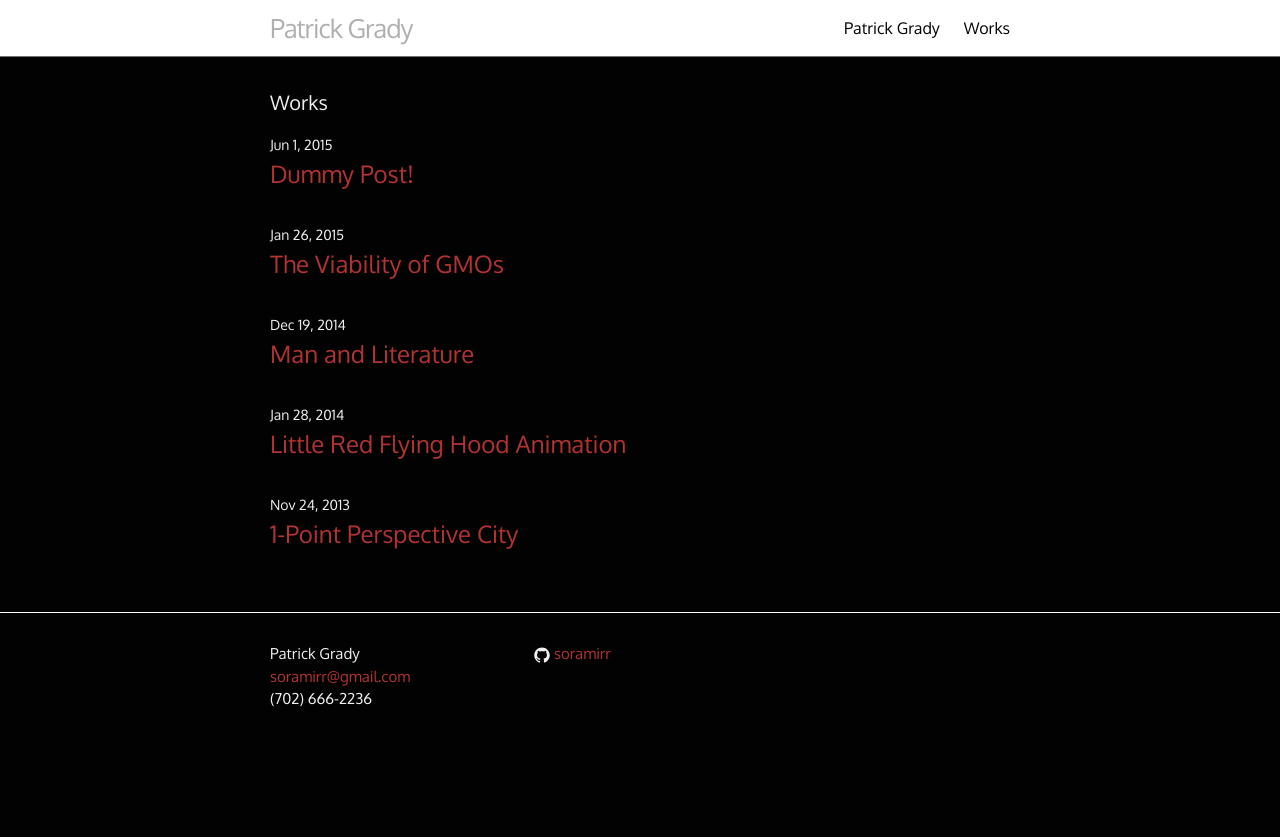
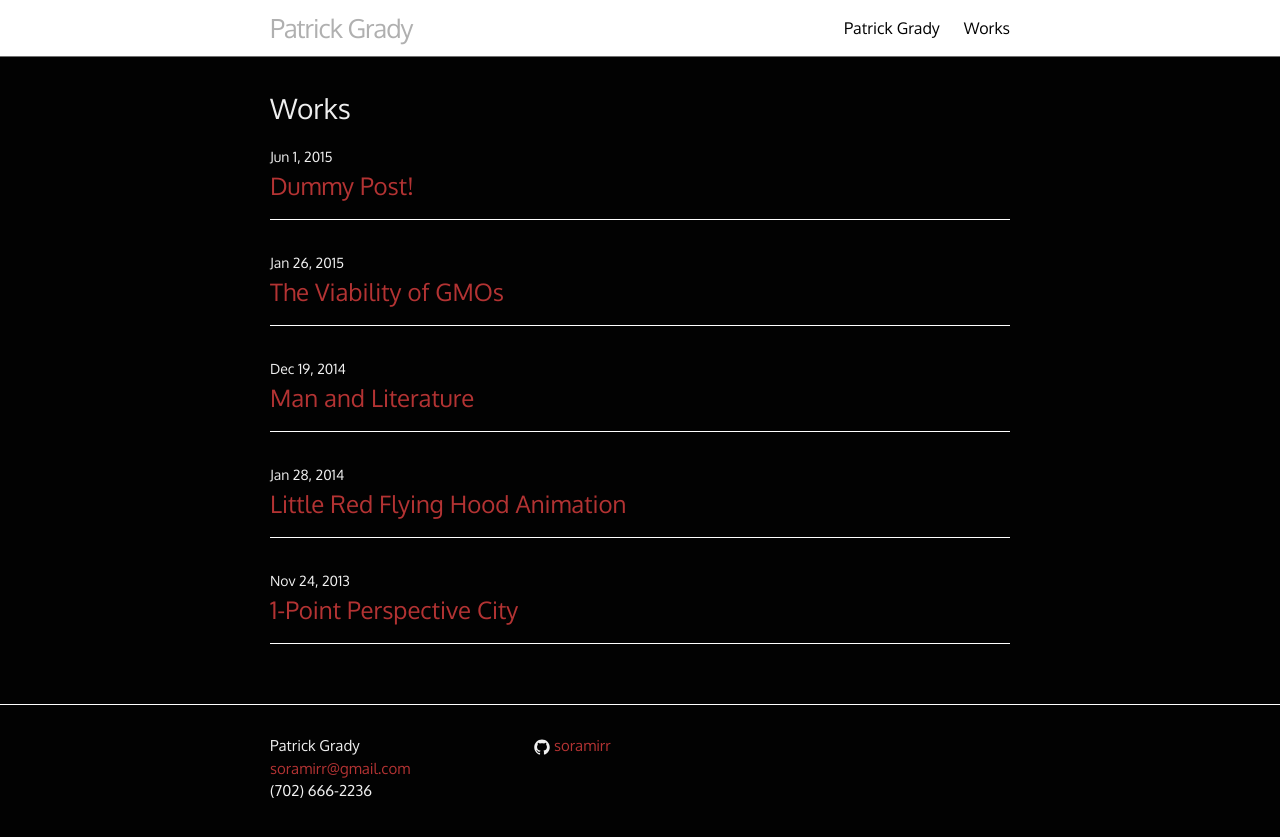
Before and after one commit to soramirr/soramirr.github.io, a Jekyll site: the page built from works.html, in a window 1280 px wide. Shown: the top 837 px of the page. Built offline with Jekyll 4.4.1, drawn with Linux system fonts in a browser that asks for light colours.

Commit message:
Add border to posts

```diff
--- a/_layouts/post.html
+++ b/_layouts/post.html
@@ -10,7 +10,7 @@ layout: default
 
   <article class="post-content">
     {{ content }}
-    <iframe src="../../../../../works/{{ page.work}}">Your browser does not support iframes</iframe>
+      <object data="../../../../../works/{{ page.work}}"></object>
   </article>
 
 </div>
--- a/_sass/_layout.scss
+++ b/_sass/_layout.scss
@@ -167,7 +167,7 @@
 }
 
 .page-heading {
-    font-size: 20px;
+    font-size: 28px;
 }
 
 .post-list {
@@ -235,3 +235,7 @@
         }
     }
 }
+
+.post-list li {
+    border-bottom: 1px solid $grey-color-light;
+}
```
